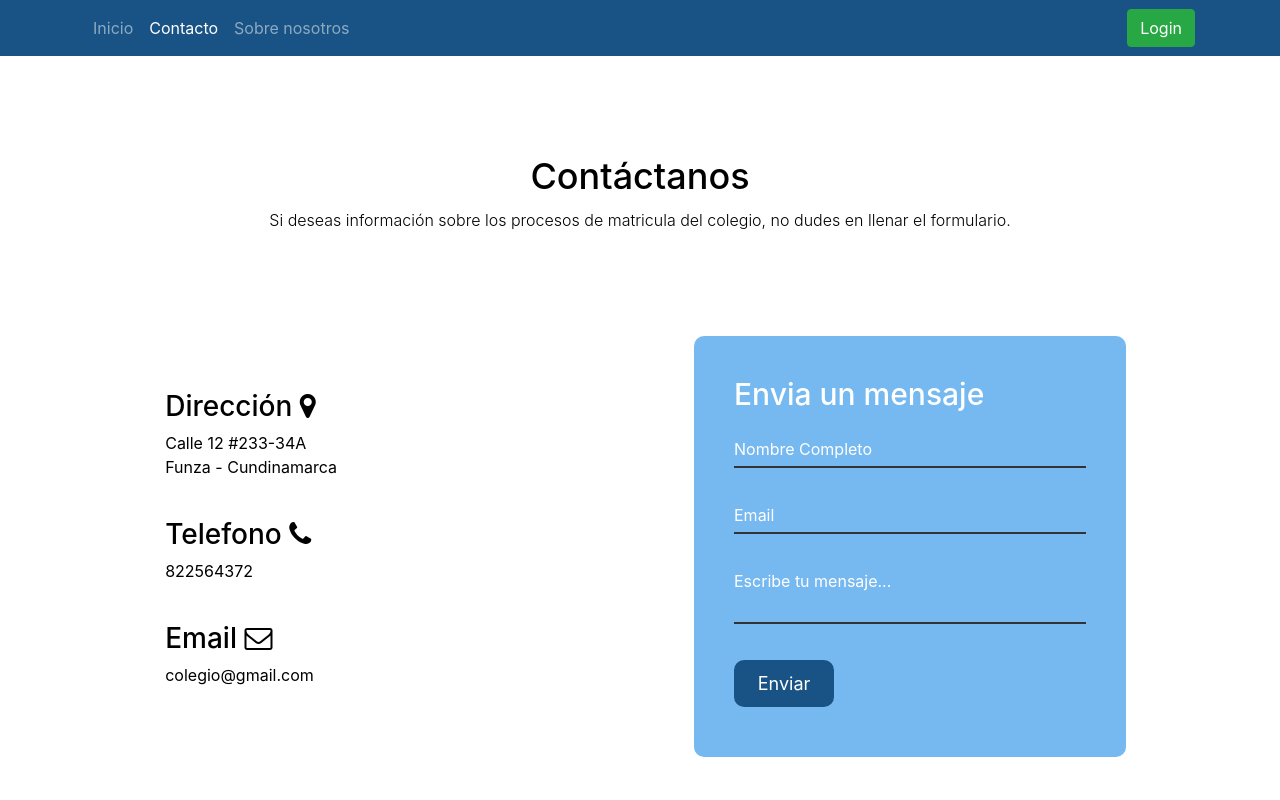
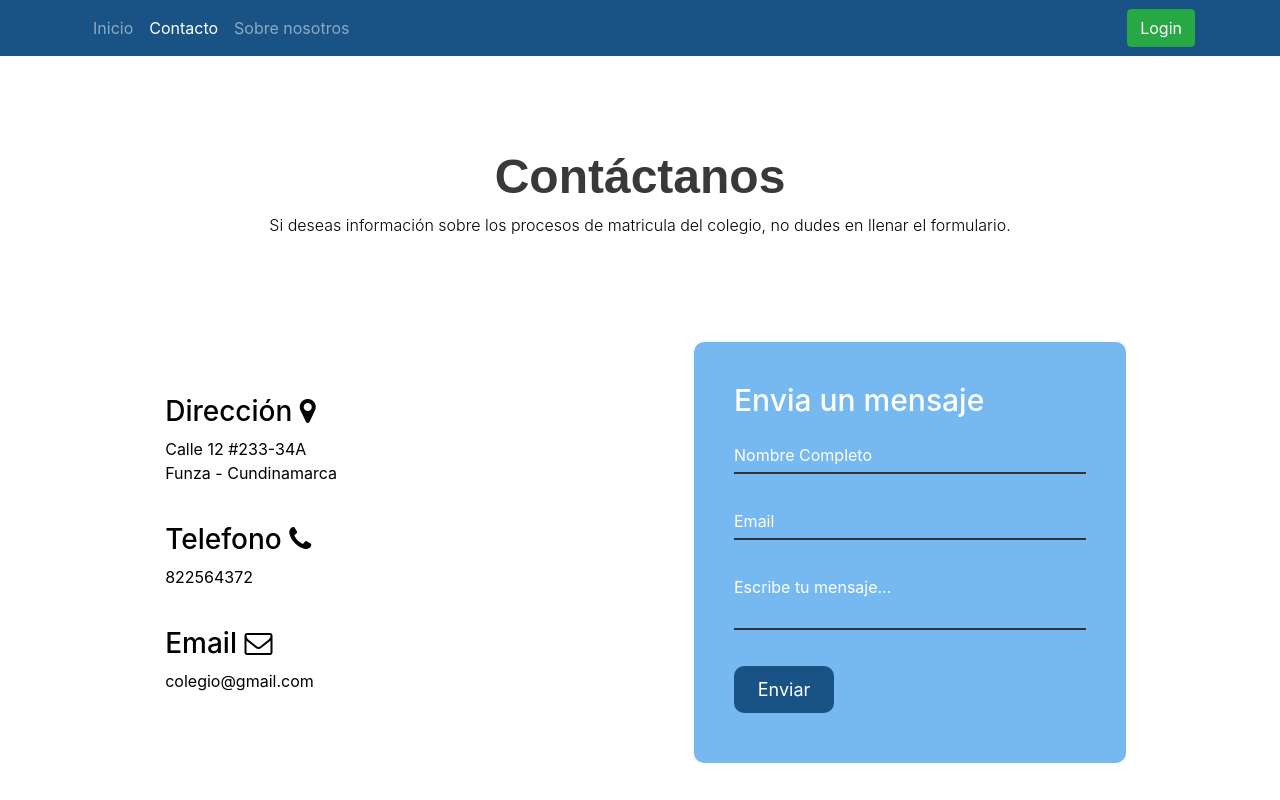
Before and after one commit to carlosmargu/ShoreSchool, a React (Create React App) app: page /contacto in a window 1280 px wide. Shown: the top 800 px of the page. Built offline with nearby package versions, Linux system fonts and the light colour scheme; no server answers.

Commit message:
semantic fix

```diff
--- a/src/components/Contacto/ContactUsComponent.js
+++ b/src/components/Contacto/ContactUsComponent.js
@@ -33,7 +33,7 @@ const ContactUs = () => {
     <div>
         <section className="contact">
             <div className="content">
-                <h2>Contáctanos</h2>
+                <h1>Contáctanos</h1>
                 <p>Si deseas información sobre los procesos de matricula del colegio, no dudes en llenar el formulario.</p>
             </div>
             <div className="containerflex">
```
